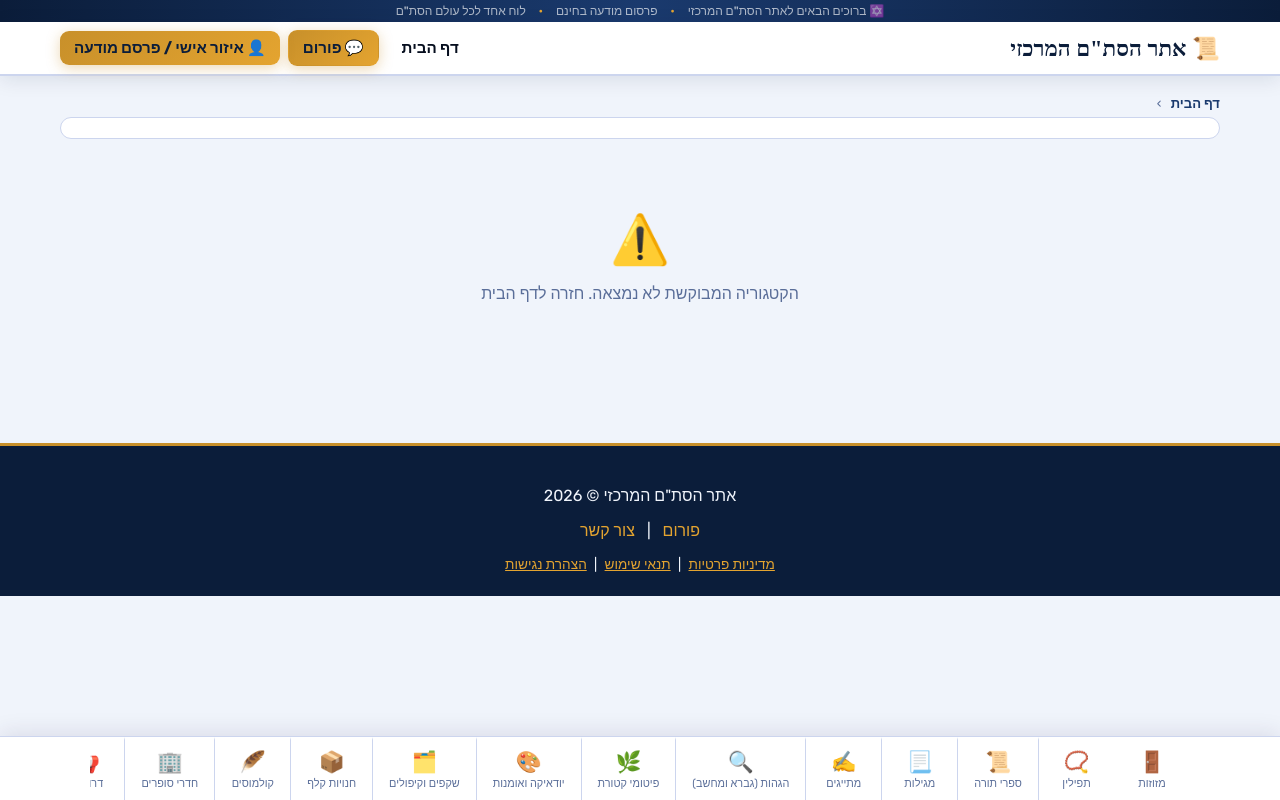
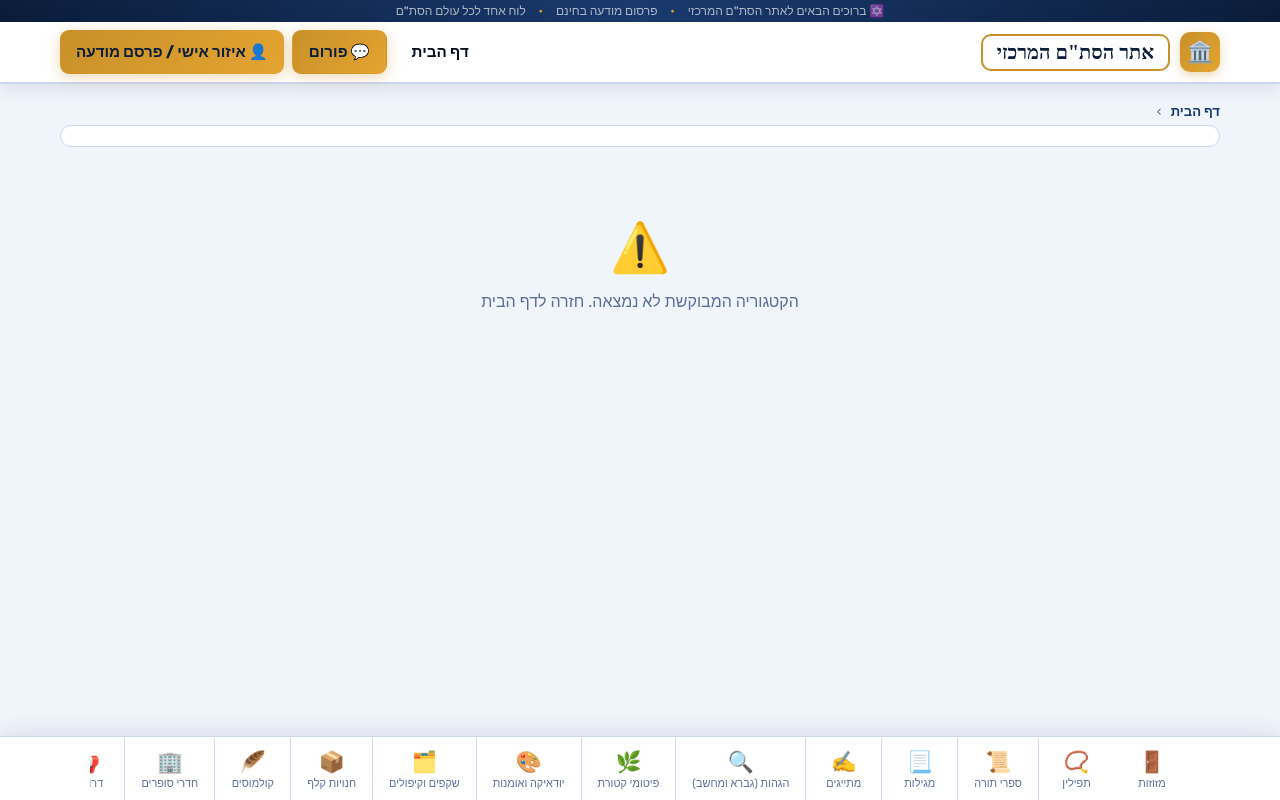
Before and after one commit to 8492467-sys/stam-merkazi, a website: page categories-all.html in a window 1280 px wide. Drawn offline with nearby package versions, Linux system fonts and the light colour scheme; a web font is replaced by a local one.

Commit message:
שיפור עיצוב: לוגו עם מסגרת ואייקון, איחוד גודל כפתורי הניווט והסרת משפט מתחת לקטגוריות

```diff
--- a/categories-all.html
+++ b/categories-all.html
@@ -20,7 +20,8 @@
 <header class="site-header">
   <div class="nav-wrap">
     <a href="index.html" class="logo">
-      📜 אתר הסת"ם המרכזי
+      <span class="logo-icon">🏛️</span>
+      <span class="logo-text">אתר הסת"ם המרכזי</span>
     </a>
     <nav class="main-nav" aria-label="ניווט ראשי">
       <a href="index.html">דף הבית</a>
@@ -59,34 +60,12 @@
   </div>
 </main>
 
-<footer class="site-footer">
-  <p>אתר הסת"ם המרכזי &copy; <span id="year"></span></p>
-  <p><a href="forum-page.html">פורום</a> | <a href="contact.html">צור קשר</a></p>
-  <div class="legal-links">
-    <button type="button" onclick="openLegalModal('privacy')">מדיניות פרטיות</button>
-    |
-    <button type="button" onclick="openLegalModal('terms')">תנאי שימוש</button>
-    |
-    <button type="button" onclick="openLegalModal('accessibility')">הצהרת נגישות</button>
-  </div>
-</footer>
-
-<div class="modal-overlay" id="legalModal">
-  <div class="modal-box" role="dialog" aria-modal="true" aria-labelledby="legalModalTitle">
-    <button class="modal-close" onclick="closeLegalModal()" aria-label="סגור">✕</button>
-    <h2 id="legalModalTitle"></h2>
-    <div id="legalModalBody"></div>
-  </div>
-</div>
-
 <!-- סרגל מעבר בין כל הקטגוריות -->
 <nav class="cat-tabbar" aria-label="מעבר בין קטגוריות">
   <div class="cat-tabbar-inner" id="catTabbar" role="tablist"></div>
 </nav>
 
 <script>
-document.getElementById('year').textContent = new Date().getFullYear();
-
 const params = new URLSearchParams(location.search);
 const cat = params.get('cat');
 let searchText = '';
@@ -238,20 +217,6 @@ async function loadListings() {
   area.innerHTML = '';
   area.appendChild(grid);
 }
-
-function openLegalModal(key) {
-  const content = LEGAL_CONTENT[key];
-  if (!content) return;
-  document.getElementById('legalModalTitle').textContent = content.title;
-  document.getElementById('legalModalBody').innerHTML = content.body;
-  document.getElementById('legalModal').classList.add('open');
-}
-function closeLegalModal() {
-  document.getElementById('legalModal').classList.remove('open');
-}
-document.getElementById('legalModal').addEventListener('click', (e) => {
-  if (e.target.id === 'legalModal') closeLegalModal();
-});
 </script>
 </body>
 </html>
--- a/style.css
+++ b/style.css
@@ -95,11 +95,30 @@ header.site-header {
   display: flex;
   align-items: center;
   gap: 10px;
+  white-space: nowrap;
+}
+
+.logo-icon {
+  display: flex;
+  align-items: center;
+  justify-content: center;
+  width: 40px;
+  height: 40px;
+  border-radius: 10px;
+  background: linear-gradient(135deg, var(--gold), var(--gold-light));
+  box-shadow: 0 3px 10px rgba(200,144,42,.35);
+  font-size: 1.3rem;
+  flex-shrink: 0;
+}
+
+.logo-text {
   font-family: 'Frank Ruhl Libre', serif;
-  font-size: 1.4rem;
+  font-size: 1.25rem;
   font-weight: 900;
   color: var(--black);
-  white-space: nowrap;
+  border: 2px solid var(--gold);
+  border-radius: 10px;
+  padding: 5px 14px;
 }
 
 nav.main-nav {
@@ -113,13 +132,17 @@ nav.main-nav a, nav.main-nav button {
   background: transparent;
   border: 1.5px solid transparent;
   color: var(--text);
-  padding: 8px 14px;
+  height: 44px;
+  padding: 0 16px;
   border-radius: 9px;
   font-size: .95rem;
   font-weight: 600;
   cursor: pointer;
   font-family: inherit;
   transition: all .15s;
+  display: inline-flex;
+  align-items: center;
+  justify-content: center;
 }
 
 nav.main-nav a:hover, nav.main-nav button:hover {
```
Also changed, not shown: contact.html (+2 -1 lines), form-forum.html (+2 -1 lines), form.html (+2 -1 lines), forum-page.html (+2 -1 lines), index.html (+2 -2 lines), listing.html (+2 -1 lines), my-ads.html (+2 -1 lines).
